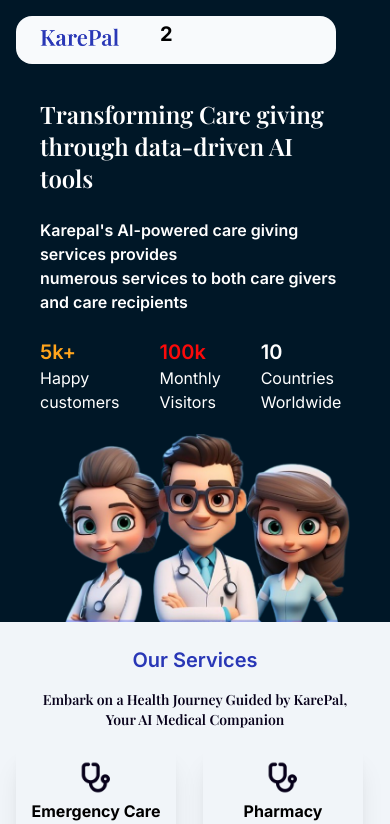
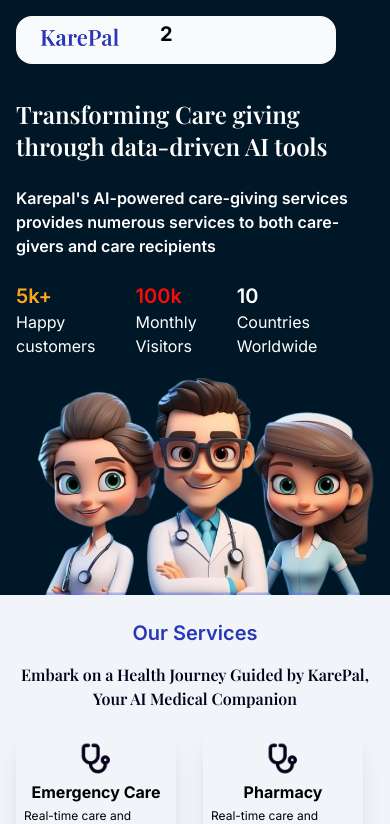
Before and after one commit to ChiefLopes/KarePal, a Next.js app: page / in a window 390 px wide. Shown: the top 824 px of the page. Built offline with nearby package versions, Linux system fonts and the light colour scheme; a web font is replaced by a local one.

Commit message:
updated the home page

```diff
--- a/app/pages/home.tsx
+++ b/app/pages/home.tsx
@@ -7,15 +7,15 @@
   return (
     <div className="bg-[#001727] lg:h-[38.6rem]">
       {/* TEXT AREA*/}
-      <div className="flex flex-col md:flex-row lg:flex-row lg:justify-between pt-[5.6rem] lg:pt-[12rem] mx-10 lg:mx-14 lg:space-x-6">
+      <div className="flex flex-col md:flex-row lg:flex-row lg:justify-between pt-[5.6rem] lg:pt-[12rem] mx-4 lg:mx-14 lg:space-x-6">
         <div className="text-white space-y-6 lg:space-y-12 pt-2">
           <h1 className="text-2xl lg:text-4xl font-semibold playfair-font">
             Transforming Care giving <br /> through data-driven AI tools
           </h1>
           <div>
-            <p className="font-semibold">
-              Karepal&apos;s AI-powered care giving services provides <br />{" "}
-              numerous services to both care givers <br /> and care recipients
+            <p className="font-semibold lg:max-w-[24rem]">
+              Karepal&apos;s AI-powered care-giving services provides numerous
+              services to both care-givers and care recipients
             </p>
           </div>
           <div className="flex space-x-10">
--- a/app/pages/services.tsx
+++ b/app/pages/services.tsx
@@ -12,7 +12,7 @@
         <h1 className="text-xl font-semibold text-[#2937B6] ">Our Services</h1>
       </div>
       <div className="text-center">
-        <p className="text-sm lg:text-3xl font-semibold text-[#07001A] playfair-font">
+        <p className="text-sm` lg:text-3xl font-semibold text-[#07001A] playfair-font">
           Embark on a Health Journey Guided by KarePal, <br /> Your AI Medical
           Companion
         </p>
```
